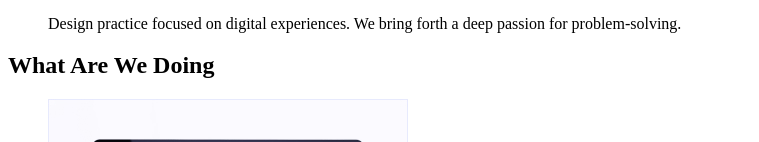
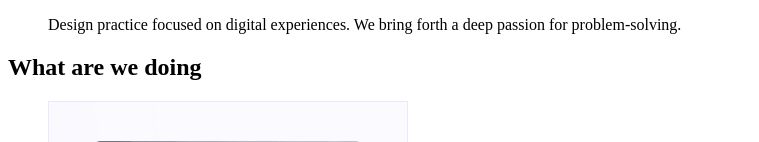
Before and after one commit to ihor-mikheyev/goit-markup-hw-01, a plain HTML site: page index.html in a window 1280 px wide. Shown: the part 513-655 px from the top of the page, without its empty margins (0-759 px from the left). Drawn offline with Linux system fonts and the light colour scheme.

Commit message:
Update index.html

```diff
--- a/index.html
+++ b/index.html
@@ -35,7 +35,7 @@
                     <a href="mailto:info@devstudio.com">info@devstudio.com</a>
                 </li>
                 <li>
-                    <a href="tel:+110001111111">+11(000)111-11-11</a>
+                    <a href="tel:+110001111111">+11 (000) 111-11-11</a>
                 </li>
             </ul>
         </address>
@@ -52,6 +52,7 @@
 
         <!-- Benefits -->
         <section>
+            <h2></h2>
             <ul>
                 <li>
                     <h3>Strategy</h3>
@@ -82,7 +83,7 @@
 
         <!-- About us pictures -->
         <section>
-            <h2>What Are We Doing</h2>
+            <h2>What are we doing</h2>
             <ul>
                 <li>
                     <img src="./images/about-us-pics/Rectangle71.jpg" alt="Personal computer" width="360" height="300">
```
